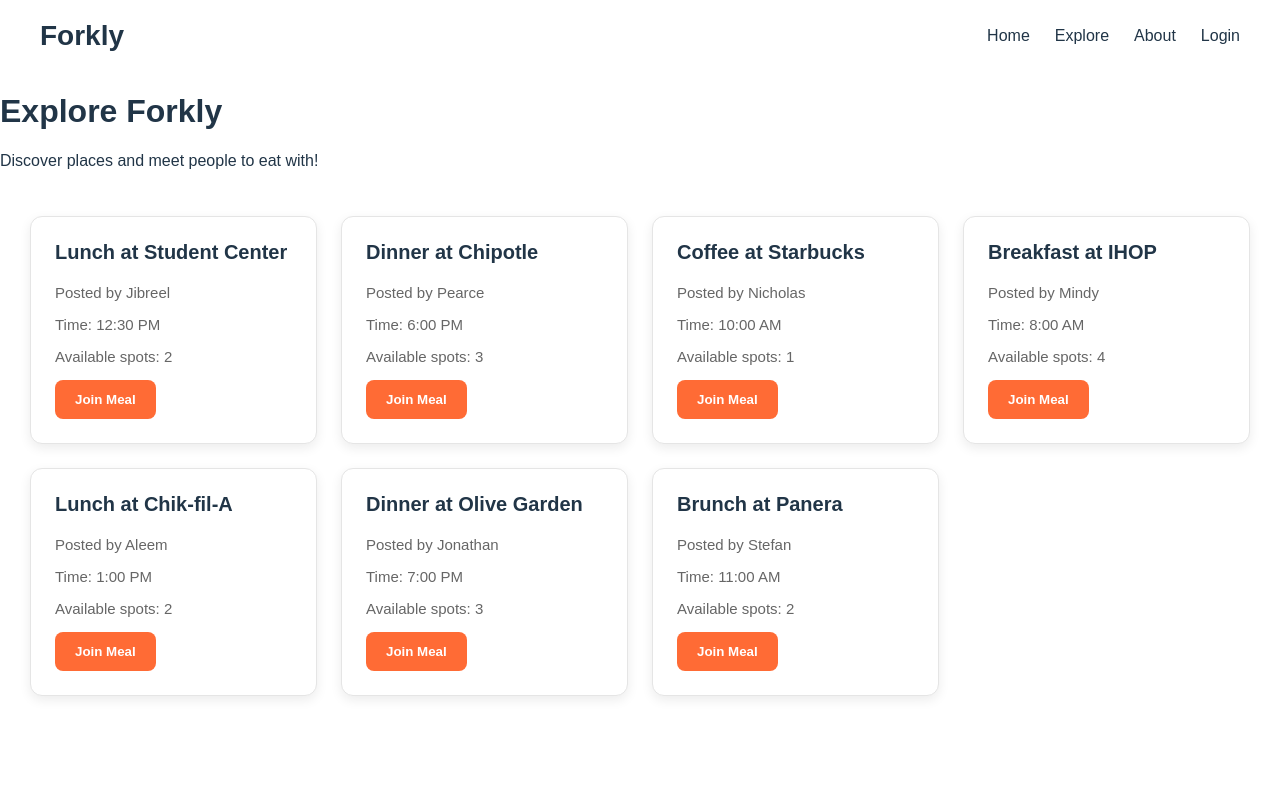
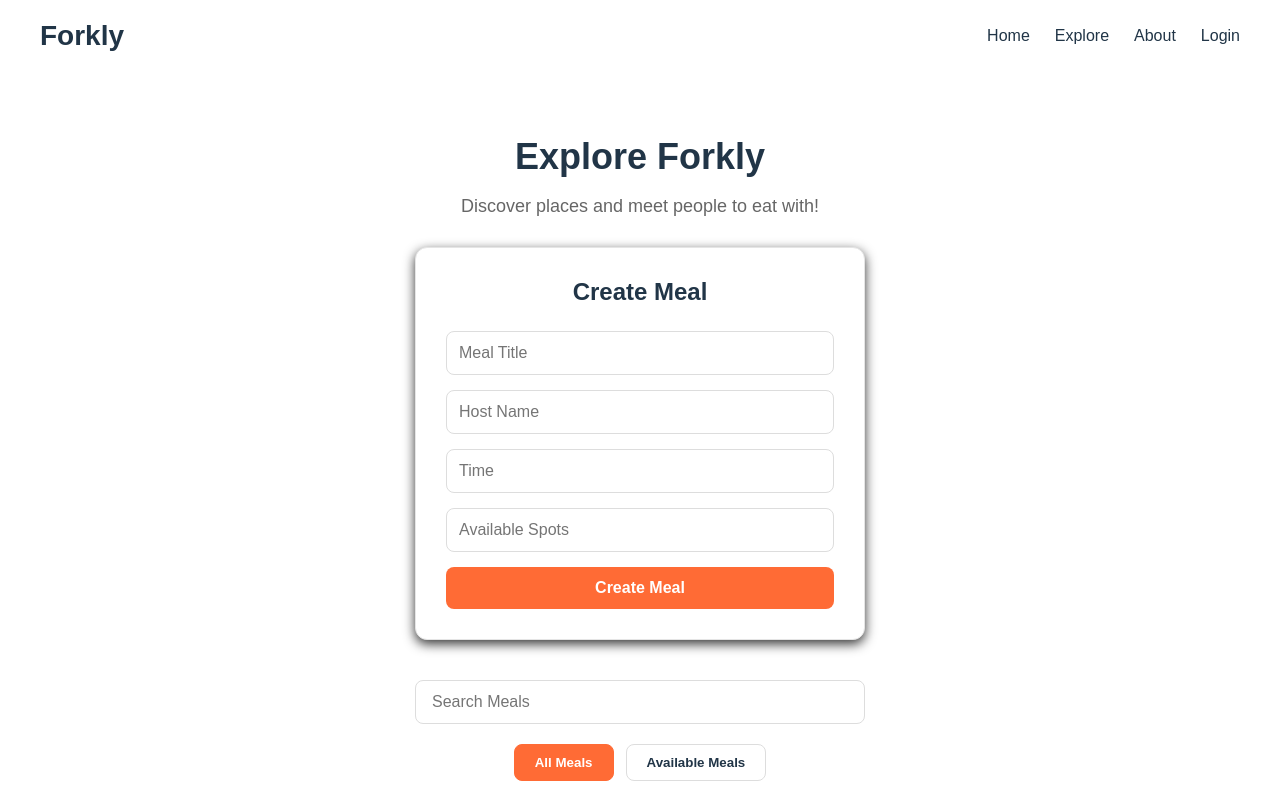
Before and after one commit to ItzShawn1996/Forkly, a React (Vite) app in the folder frontend/: page /explore in a window 1280 px wide. Shown: the top 800 px of the page. Built offline with nearby package versions, Linux system fonts and the light colour scheme.

Commit message:
Added a Meal Creation Form within Explore Page

```diff
--- /dev/null
+++ b/frontend/src/components/CreateMealForm.css
@@ -0,0 +1,45 @@
+.create-meal-form{
+    display: flex;
+    flex-direction: column;
+    gap: 15px;
+    max-width: 450px;
+    margin: 0 auto 40px;
+    padding: 30px;
+    background-color: white;
+    border: 1px solid #e5e5e5;
+    border-radius: 12px;
+    box-shadow: 0 4px 12px rgba(0,0,0,0.8);
+}
+
+.create-meal-form h2{
+    margin: 0 0 10px;
+    text-align: center;
+    color: #213547;
+}
+
+.create-meal-form input{
+    padding: 12px;
+    font-size: 16px;
+    border: 1px solid #ddd;
+    border-radius: 8px;
+}
+
+.create-meal-form input:focus{
+    outline: none;
+    border-color: #ff6b35;
+}
+
+.create-meal-form button{
+    background-color: #ff6b35;
+    color: white;
+    border: none;
+    border-radius: 8px;
+    padding: 12px;
+    font-size: 16px;
+    font-weight: 600;
+    cursor: pointer;
+}
+
+.create-meal-form button:hover{
+    background-color: #e85a2a;
+}
--- /dev/null
+++ b/frontend/src/components/CreateMealForm.tsx
@@ -0,0 +1,84 @@
+import "./CreateMealForm.css";
+import {useState} from "react";
+
+type NewMeal = {
+    title: string;
+    host: string;
+    time: string;
+    spots: number;
+};
+
+type CreateMealFormProps = {
+    onCreateMeal: (meal: NewMeal) => void;
+};
+
+function CreateMealForm({ onCreateMeal }: CreateMealFormProps){
+
+    const [title, setTitle] = useState("");
+    const [host, setHost] = useState("");
+    const [time, setTime] = useState("");
+    const [spots, setSpots] = useState("");
+
+    function handleSubmit(e: React.SubmitEvent<HTMLFormElement>){
+        e.preventDefault();
+
+        const newMeal = {
+            title: title,
+            host: host,
+            time: time,
+            spots: Number(spots)
+        };
+
+        onCreateMeal(newMeal);
+
+        setTitle("");
+        setHost("");
+        setTime("");
+        setSpots("");
+    }
+
+    return(
+        <form className= "create-meal-form" onSubmit={handleSubmit}>
+            <h2>Create Meal</h2>
+
+            <input
+                type="text"
+                placeholder="Meal Title"
+                value={title}
+                onChange={(e) => setTitle(e.target.value)}
+                required
+            />
+
+            <input
+                type="text"
+                placeholder="Host Name"
+                value={host}
+                onChange={(e) => setHost(e.target.value)}
+                required
+            />
+
+            <input
+                type="text"
+                placeholder="Time"
+                value={time}
+                onChange={(e) => setTime(e.target.value)}
+                required
+            />
+
+            <input
+                type="number"
+                placeholder="Available Spots"
+                value={spots}
+                onChange={(e) => setSpots(e.target.value)}
+                min="1"
+                required
+            />
+
+            <button type="submit">
+                Create Meal
+            </button>
+        </form>
+    );
+}
+
+export default CreateMealForm;
--- a/frontend/src/components/DiningCard.css
+++ b/frontend/src/components/DiningCard.css
@@ -36,3 +36,8 @@
 .dining-card button:hover{
     background-color: #e85a2a;
 }
+
+.dining-card button:disabled{
+    background-color: #b0b0b0;
+    cursor: not-allowed;
+}
--- a/frontend/src/components/DiningCard.tsx
+++ b/frontend/src/components/DiningCard.tsx
@@ -1,4 +1,5 @@
 import "./DiningCard.css";
+import { useState } from "react";
 
 type DiningCardProps = {
     title: string;
@@ -8,13 +9,20 @@ type DiningCardProps = {
 };
 
 function DiningCard({title, host, time, spots}: DiningCardProps){
+    const [joined, setJoined] = useState(false);
+    const isFull = spots === 0;
     return(
         <div className="dining-card">
             <h3>{title}</h3>
             <p>Posted by {host}</p>
             <p>Time: {time}</p>
-            <p>Available spots: {spots}</p>
-            <button>Join Meal</button>
+            <p>Available spots: {joined ? spots - 1 : spots}</p>
+            <button
+                onClick={() => setJoined(!joined)}
+                disabled={isFull && !joined}
+            >
+                {joined ? "Joined!" : isFull ? "Meal Full" : "Join Meal"}
+            </button>
         </div>
     );
 }
--- a/frontend/src/pages/Explore.css
+++ b/frontend/src/pages/Explore.css
@@ -4,3 +4,83 @@
     gap: 24px;
     padding: 30px;
 }
+
+.explore-page{
+    max-width: 1200px;
+    margin: 0 auto;
+    padding: 40px 20px;
+}
+
+.explore-header{
+    text-align: center;
+    margin-bottom: 30px;
+}
+
+.explore-header h1{
+    font-size: 36px;
+    color: #213547;
+    margin-bottom: 10px;
+}
+
+.explore-header p{
+    font-size: 18px;
+    color: #666;
+}
+
+.explore-filters{
+    display: flex;
+    justify-content: center;
+    gap: 12px;
+    margin-bottom: 20px;
+}
+
+.explore-filters button{
+    background-color: white;
+    color: #213547;
+    border: 1px solid #ddd;
+    border-radius: 8px;
+    padding: 10px 20px;
+    cursor: pointer;
+    font-weight: 600;
+}
+
+.explore-filters button:hover{
+    background-color: #ff6b35;
+}
+
+.explore-filters button.active{
+    background-color: #ff6b35;
+    color: white;
+    border-color: #ff6b35;
+}
+
+.explore-filters button.active:hover{
+    background-color: #e85a2a;
+}
+
+.explore-search{
+    display: flex;
+    justify-content: center;
+    margin-bottom: 20px;
+}
+
+.explore-search input{
+    width: 100%;
+    max-width: 450px;
+    padding: 12px 16px;
+    font-size: 16px;
+    border: 1px solid #ddd;
+    border-radius: 8px;
+    outline: none;
+}
+
+.explore-search input:focus{
+    border-color: #ff6b35;
+}
+
+.no-results{
+    text-align: center;
+    font-size: 24px;
+    color: #666;
+    padding: 60px 20px;
+}
--- a/frontend/src/pages/Explore.tsx
+++ b/frontend/src/pages/Explore.tsx
@@ -1,51 +1,53 @@
 import DiningCard from "../components/DiningCard";
 import "./Explore.css";
+import {useState} from "react";
+import CreateMealForm from "../components/CreateMealForm";
 
-const diningPosts = [
+const initialDiningPosts = [
     {
-        id: 1,
+        id: "1",
         title: "Lunch at Student Center",
         host: "Jibreel",
         time: "12:30 PM",
-        spots: 2
+        spots: 0
     },
     {
-        id: 2,
+        id: "2",
         title: "Dinner at Chipotle",
         host: "Pearce",
         time: "6:00 PM",
         spots: 3
     },
     {
-        id: 3,
+        id: "3",
         title: "Coffee at Starbucks",
         host: "Nicholas",
         time: "10:00 AM",
         spots: 1,
     },
     {
-        id: 4,
+        id: "4",
         title: "Breakfast at IHOP",
         host: "Mindy",
         time: "8:00 AM",
         spots: 4,
     },
     {
-        id: 5,
+        id: "5",
         title: "Lunch at Chik-fil-A",
         host: "Aleem",
         time: "1:00 PM",
         spots: 2,
     },
     {
-        id: 6,
+        id: "6",
         title: "Dinner at Olive Garden",
         host: "Jonathan",
         time: "7:00 PM",
         spots: 3
     },
     {
-        id: 7,
+        id: "7",
         title: "Brunch at Panera",
         host: "Stefan",
         time: "11:00 AM",
@@ -54,13 +56,75 @@ const diningPosts = [
 ];
 
 function Explore(){
+    const [filter, setFilter] = useState("all");
+    const [search, setSearch] = useState("");
+    const [diningPosts, setDiningPosts] = useState(initialDiningPosts);
+
+    function handleCreateMeal(meal: {
+        title: string;
+        host: string;
+        time: string;
+        spots: number;
+    }) {
+        const newPost = {
+            id: crypto.randomUUID(),
+            ...meal
+        };
+        setDiningPosts((previousPosts) => [
+            ...previousPosts,
+            newPost
+        ]);
+    }
+
+    const filteredPosts = diningPosts.filter((post) => {
+        const matchesAvailability = filter === "all" || post.spots > 0;
+        const matchesSearch = post.title
+            .toLowerCase()
+            .includes(search.toLowerCase());
+        return matchesAvailability && matchesSearch;
+    });
+
     return (
-        <main>
+        <main className="explore-page">
+            <header className="explore-header">
                 <h1>Explore Forkly</h1>
                 <p>Discover places and meet people to eat with!</p>
+            </header>
 
+            <CreateMealForm onCreateMeal={handleCreateMeal} />
+
+            <div className="explore-search">
+                <input
+                    type="text"
+                    placeholder="Search Meals"
+                    value={search}
+                    onChange={(e) => setSearch(e.target.value)}
+                />
+            </div>
+
+            <div className="explore-filters">
+                <button
+                    className={filter === "all" ? "active" : ""}
+                    onClick={() => setFilter("all")}
+                >
+                    All Meals
+                </button>
+
+                <button
+                    className={filter === "available" ? "active" : ""}
+                    onClick={() => setFilter("available")}
+                >
+                    Available Meals
+                </button>
+            </div>
+
+            {filteredPosts.length === 0 ? (
+                <p className="no-results">
+                    No meals found. Try another search or filter
+                </p>
+            ) : (
                 <div className="dining-grid">
-                {diningPosts.map((post) => (
+                    {filteredPosts.map((post) => (
                         <DiningCard
                             key={post.id}
                             title={post.title}
@@ -70,6 +134,8 @@ function Explore(){
                         />
                     ))}
                 </div>
+                )
+            }
         </main>
 
     );
```
Lines whose indentation alone changed are shown as unchanged.
